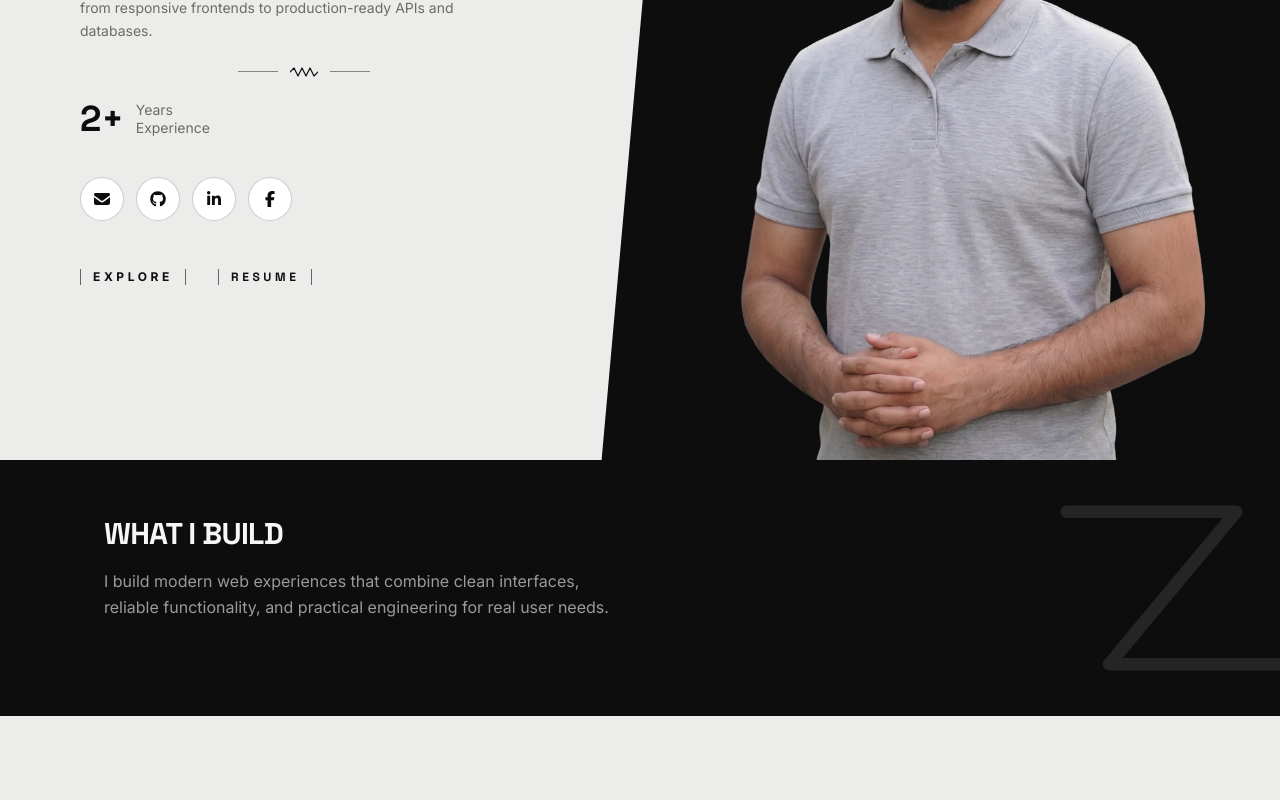
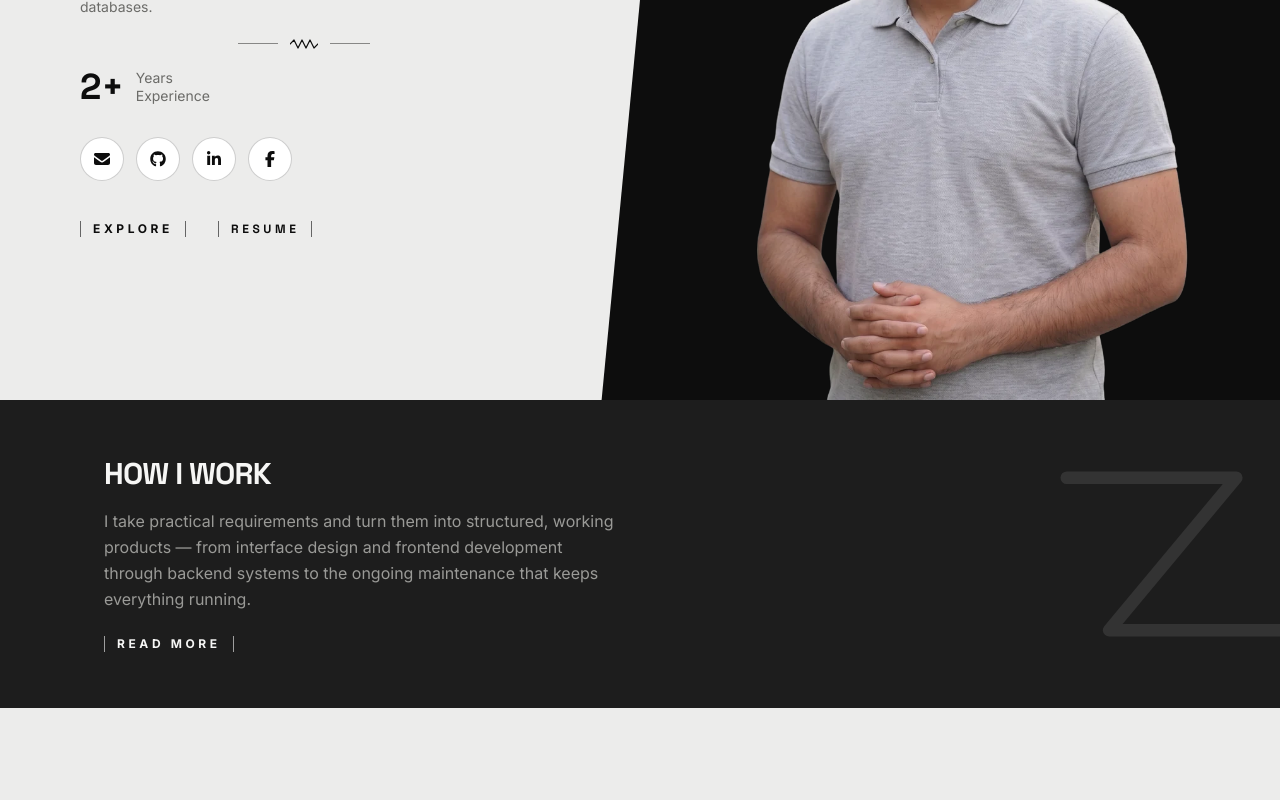
Before and after one commit to stackiid/zaheer-abbas-portfolio, a React (Vite) app: page / in a window 1280 px wide. Shown: the part 400-1200 px from the top of the page. Built offline with nearby package versions, Linux system fonts and the light colour scheme.

Commit message:
fix(hero): constrain hero section to exact 100vh height and update about band styling

```diff
--- a/src/components/About/AboutIntroBanner.tsx
+++ b/src/components/About/AboutIntroBanner.tsx
@@ -10,7 +10,7 @@ import { BracketButton } from '@/components/ui/BracketButton'
 // section titles.
 export function AboutIntroBanner() {
   return (
-    <div className="relative overflow-hidden bg-ink py-10 sm:py-12 lg:py-14">
+    <div className="relative overflow-hidden bg-[#1d1d1d] py-10 sm:py-12 lg:py-14">
       <svg
         aria-hidden="true"
         viewBox="0 0 34 34"
--- a/src/components/Hero/Hero.tsx
+++ b/src/components/Hero/Hero.tsx
@@ -45,9 +45,9 @@ export function Hero() {
 
       <Header />
 
-      <div className="relative mx-auto flex min-h-screen max-w-[1680px] flex-col lg:min-h-[860px] lg:flex-row">
+      <div className="relative mx-auto flex min-h-screen max-w-[1680px] flex-col lg:h-screen lg:flex-row">
         {/* Text column */}
-        <div className="relative z-10 flex flex-1 flex-col justify-center gap-6 px-6 pb-0 pt-28 sm:px-10 lg:w-1/2 lg:flex-none lg:px-16 lg:py-32 xl:px-20">
+        <div className="relative z-10 flex flex-1 flex-col justify-center gap-5 px-6 pb-0 pt-28 sm:px-10 lg:w-1/2 lg:flex-none lg:px-16 lg:py-20 xl:px-20">
           <p data-hero-eyebrow className="font-sans text-base text-muted lg:text-muted">
             Hi, I am
           </p>
@@ -76,11 +76,11 @@ export function Hero() {
             </span>
           </div>
 
-          <div data-hero-social className="hidden pt-4 lg:block">
+          <div data-hero-social className="hidden pt-3 lg:block">
             <SocialLinks links={personal.socials} variant="light" />
           </div>
 
-          <div className="hidden items-center gap-8 pt-6 lg:flex">
+          <div className="hidden items-center gap-8 pt-5 lg:flex">
             <BracketButton label="Explore" onClick={() => document.getElementById('about')?.scrollIntoView({ behavior: 'smooth' })} />
             <BracketButton as="a" href={personal.resumeUrl} target="_blank" rel="noreferrer" label="Resume" />
           </div>
--- a/src/components/ui/BracketButton.tsx
+++ b/src/components/ui/BracketButton.tsx
@@ -8,10 +8,16 @@ type AsAnchor = CommonProps & { as: 'a' } & AnchorHTMLAttributes<HTMLAnchorEleme
 // design — a minimal, no-fill action used inline within a section. Renders
 // as a <button> by default, or as an <a> (e.g. the hero's "Resume" link)
 // when `as="a"` is passed, so every bracket CTA in the app shares one look.
+// Color is set via plain CSS classes (see .bracket-btn-light/-dark in
+// index.css) rather than a text-ink/text-cloud Tailwind class: a raw
+// <button> element silently loses a Tailwind text-color utility to this
+// project's shared `button { color: inherit }` reset (unlayered CSS always
+// wins over Tailwind's @layer utilities), which is exactly why the About
+// intro band's "Read More" button was rendering dark-on-dark.
 export function BracketButton(props: AsButton | AsAnchor) {
   const { label, onDark = false, className = '', as, ...rest } = props
-  const color = onDark ? 'text-cloud' : 'text-ink'
-  const classes = `group flex items-center gap-3 font-display text-xs font-bold tracking-[0.3em] ${color} ${className}`
+  const toneClass = onDark ? 'bracket-btn-dark' : 'bracket-btn-light'
+  const classes = `group flex items-center gap-3 font-display text-xs font-bold tracking-[0.3em] ${toneClass} ${className}`
 
   const brackets = (
     <>
--- a/src/data/about.ts
+++ b/src/data/about.ts
@@ -9,8 +9,8 @@ export const about: AboutContent = {
     "I'm a full-stack developer with 2+ years of experience building scalable web applications with React, Next.js, Node.js and modern databases — delivering complete solutions for clients across logistics, corporate, automotive and service industries.",
   exploreTargetId: 'skills',
   banner: {
-    heading: 'What I Build',
-    body: 'I build modern web experiences that combine clean interfaces, reliable functionality, and practical engineering for real user needs.',
+    heading: 'How I Work',
+    body: 'I take practical requirements and turn them into structured, working products — from interface design and frontend development through backend systems to the ongoing maintenance that keeps everything running.',
     action: 'Read More',
   },
   pillars: [
--- a/src/index.css
+++ b/src/index.css
@@ -114,6 +114,16 @@ body {
   color: var(--color-white);
 }
 
+/* BracketButton's two color variants — see the comment in BracketButton.tsx
+   for why this can't be a text-ink/text-cloud Tailwind class on a <button>. */
+.bracket-btn-light {
+  color: var(--color-ink);
+}
+
+.bracket-btn-dark {
+  color: var(--color-cloud);
+}
+
 /* ---------------------------------------------------------------------- */
 /* Custom scrollbar                                                       */
 /* ---------------------------------------------------------------------- */
```
